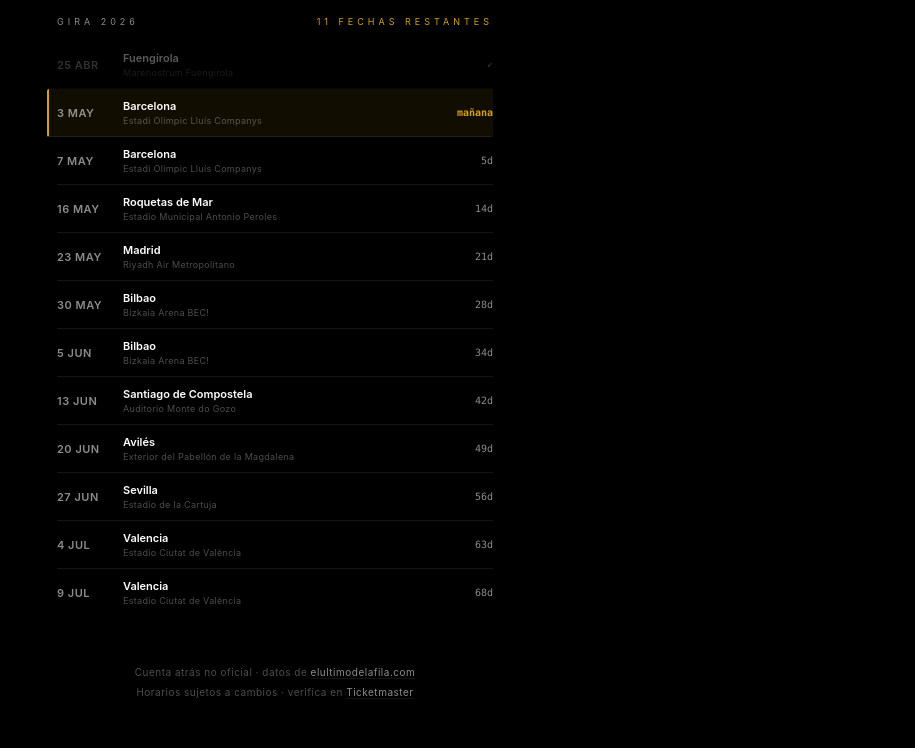
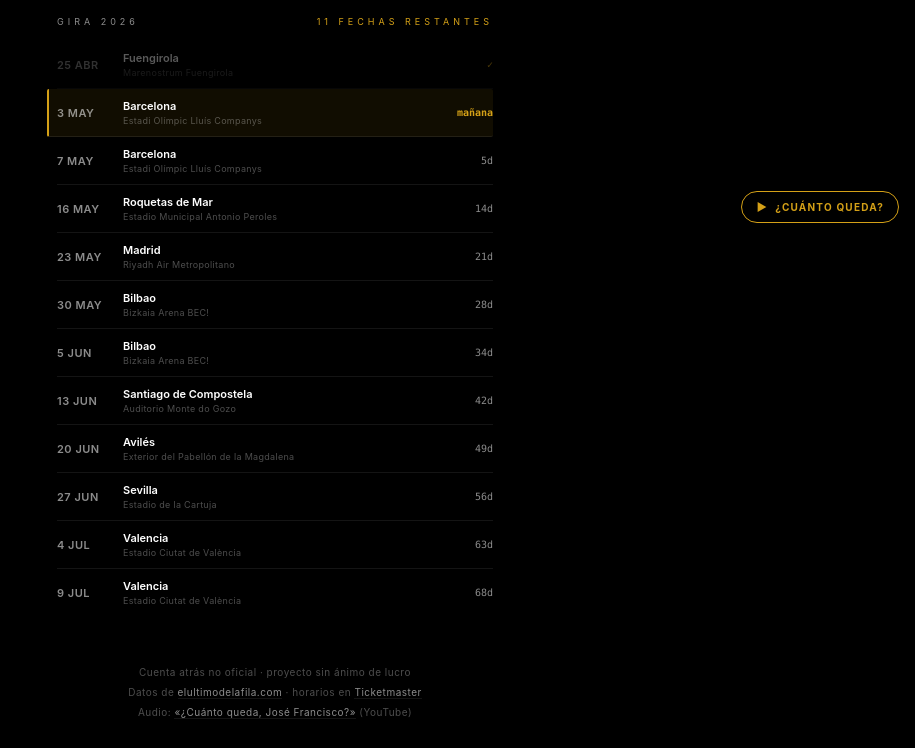
Before and after one commit to frannovo/eudlf, a plain HTML site: page index.html in a window 1280 px wide. Shown: the part 561-1309 px from the top of the page, without its empty margins (365-1280 px from the left). Drawn offline with Linux system fonts and the light colour scheme.

Commit message:
feat: add audio button and project disclaimers
- Floating audio button plays a short clip via a native <audio> element
  (replaces the heavier YouTube IFrame approach)
- Footer now states the project is non-commercial and credits the audio
  source on YouTube
- Drop the unused #yt-player CSS now that the iframe is gone

Co-Authored-By: Claude Opus 4.7 (1M context) <noreply@anthropic.com>
Signed-off-by: frannovo <fjnovo@gmail.com>

```diff
--- a/index.html
+++ b/index.html
@@ -337,6 +337,46 @@
     margin-top: 8px;
   }
 
+  .audio-toggle {
+    position: fixed;
+    right: 16px;
+    bottom: max(16px, env(safe-area-inset-bottom));
+    z-index: 100;
+    background: rgba(0, 0, 0, 0.85);
+    color: var(--gold);
+    border: 1px solid var(--gold);
+    border-radius: 999px;
+    padding: 9px 14px;
+    font-size: 10px;
+    letter-spacing: 1.2px;
+    font-weight: 700;
+    cursor: pointer;
+    text-transform: uppercase;
+    font-family: inherit;
+    backdrop-filter: blur(8px);
+    -webkit-backdrop-filter: blur(8px);
+    display: flex;
+    align-items: center;
+    gap: 7px;
+    transition: background 0.2s, color 0.2s, transform 0.15s;
+    box-shadow: 0 4px 14px rgba(0, 0, 0, 0.4);
+  }
+  .audio-toggle:hover {
+    background: var(--gold);
+    color: #000;
+  }
+  .audio-toggle:active {
+    transform: scale(0.96);
+  }
+  .audio-toggle .icon {
+    font-size: 11px;
+    line-height: 1;
+  }
+  .audio-toggle.loading {
+    opacity: 0.55;
+    cursor: wait;
+  }
+
   .live-tour-over {
     text-align: center;
     padding: 40px 22px;
@@ -397,14 +437,26 @@
   <div id="tour-list"></div>
 </section>
 
+<button type="button" class="audio-toggle" id="audio-toggle" aria-label="Reproducir ¿Cuánto queda, José Francisco?">
+  <span class="icon" id="audio-icon">▶</span>
+  <span id="audio-label">¿Cuánto queda?</span>
+</button>
+<audio id="audio-clip" src="assets/cuanto-queda.mp3" preload="auto" aria-hidden="true"></audio>
+
 <footer class="footer">
   <div>
-    Cuenta atrás no oficial · datos de
-    <a href="https://elultimodelafila.com/conciertos/" target="_blank" rel="noopener">elultimodelafila.com</a>
+    Cuenta atrás no oficial · proyecto sin ánimo de lucro
   </div>
   <div class="disclaimer">
-    Horarios sujetos a cambios · verifica en
+    Datos de
+    <a href="https://elultimodelafila.com/conciertos/" target="_blank" rel="noopener">elultimodelafila.com</a>
+    · horarios en
     <a href="https://www.ticketmaster.es/search?q=el+ultimo+de+la+fila" target="_blank" rel="noopener">Ticketmaster</a>
+  </div>
+  <div class="disclaimer">
+    Audio:
+    <a href="https://www.youtube.com/watch?v=GDf8O-SlYSQ" target="_blank" rel="noopener">«¿Cuánto queda, José Francisco?»</a>
+    (YouTube)
   </div>
 </footer>
 
@@ -683,5 +735,25 @@
 })();
 </script>
 
+<script>
+  (function () {
+    const audio = document.getElementById('audio-clip');
+    const btn   = document.getElementById('audio-toggle');
+    const icon  = document.getElementById('audio-icon');
+    const label = document.getElementById('audio-label');
+
+    function setIdle() { icon.textContent = '▶';  label.textContent = '¿Cuánto queda?'; }
+    function setPlaying() { icon.textContent = '❚❚'; label.textContent = 'Pausar'; }
+
+    btn.addEventListener('click', function () {
+      if (audio.paused) audio.play().catch(() => setIdle());
+      else audio.pause();
+    });
+    audio.addEventListener('play', setPlaying);
+    audio.addEventListener('pause', setIdle);
+    audio.addEventListener('ended', setIdle);
+  })();
+</script>
+
 </body>
 </html>
```
Also changed, not shown: 1 other file.
